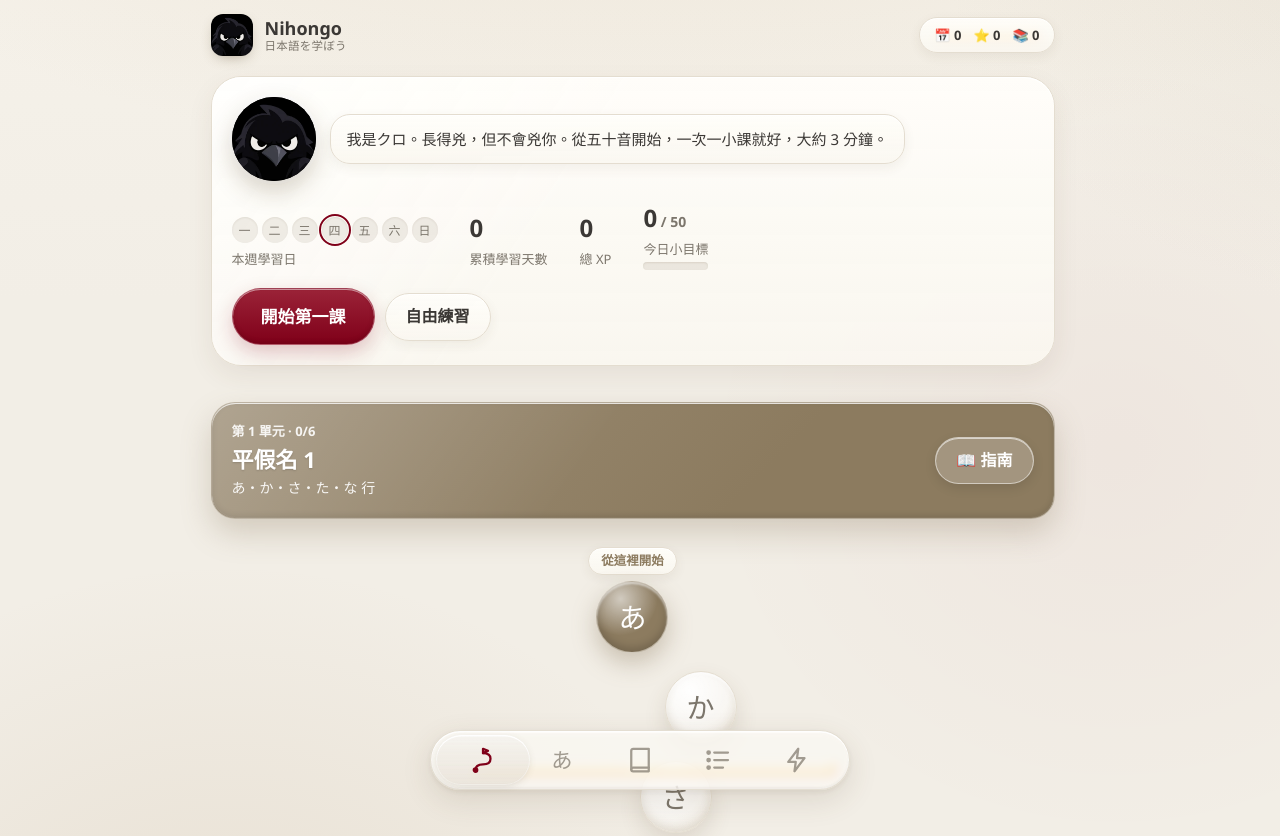
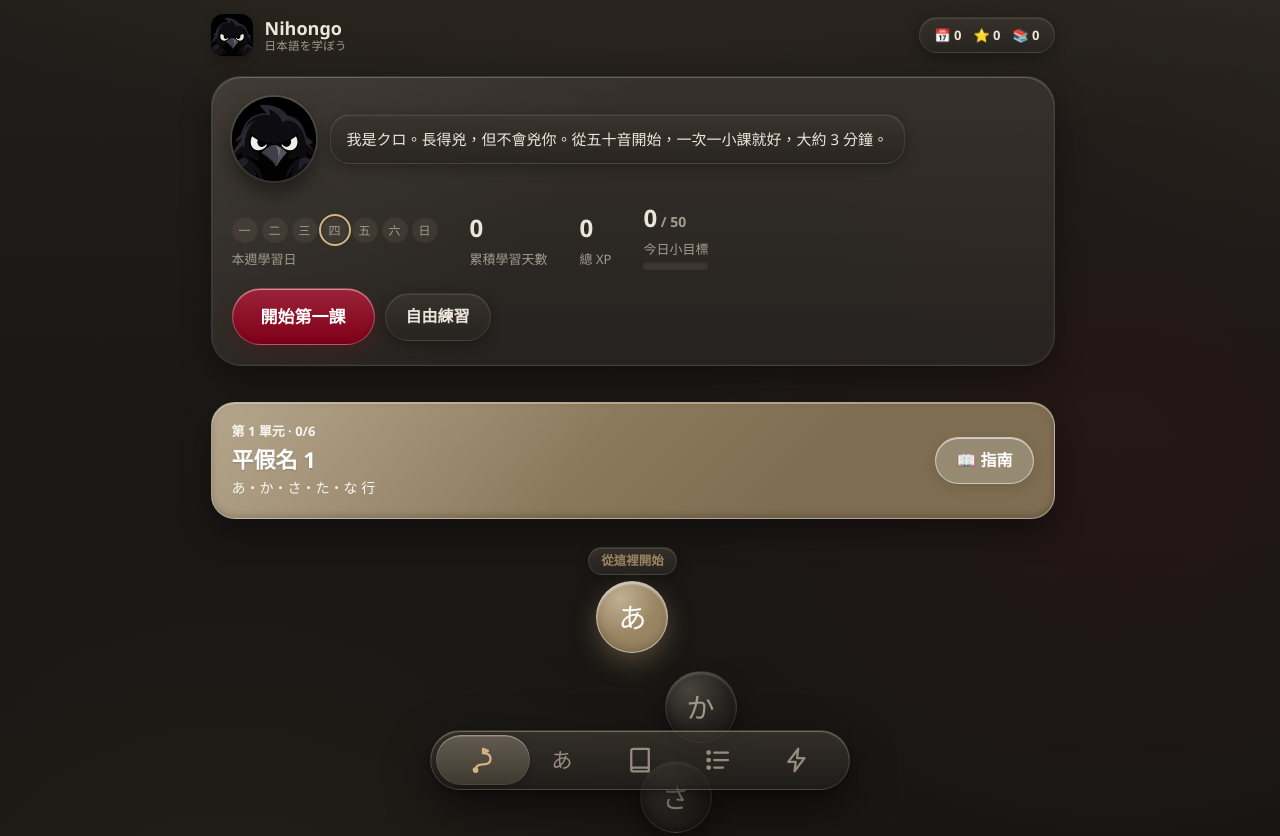
Before and after one commit to stocktracker-tw/nihongo, a plain HTML site: page index.html in a window 1280 px wide. Shown: the top 836 px of the page. Drawn offline with Linux system fonts and the light colour scheme.

Commit message:
Dark MUJI-toned liquid glass
Sumi-ink background with faint wood and MUJI-red glow, burnt-umber
glass cards, kinari text, MUJI red buttons, wood-gold active tab,
sage / terracotta feedback, muted natural unit colors.

Co-Authored-By: Claude Opus 5.5 <noreply@anthropic.com>

```diff
--- a/css/style.css
+++ b/css/style.css
@@ -3,30 +3,31 @@
    霧面玻璃卡片、頂緣鏡面高光、浮動玻璃膠囊分頁列、SVG 邊緣折射
    ===================================================================== */
 :root {
-  color-scheme: light;
-  /* 無印良品色調：生成り（未漂白的米白）、亞麻、原木、灰褐、無印紅 */
-  --bg: #f2eee6;
-  --ink: #3b3835;
-  --ink-2: #7c766c;
-  --line: #e3dccf;
-  --accent: #7f0019;            /* 無印紅（勃艮第） */
-  --accent-2: #a2001d;
-  --accent-soft: rgba(127,0,25,.08);
+  color-scheme: dark;
+  /* 深色無印良品：墨色底、焦茶玻璃、生成り（米白）文字、無印紅、原木 */
+  --bg: #1b1916;
+  --ink: #ece6da;
+  --ink-2: #a39b8e;
+  --line: rgba(236,226,208,.11);
+  --accent: #d0606c;            /* 無印紅（深色底提亮） */
+  --accent-2: #b8404e;
+  --accent-soft: rgba(208,96,108,.14);
   --indigo: var(--accent);
   --indigo-soft: var(--accent-soft);
-  --amber: #7f0019;             /* 選取分頁：無印紅 */
-  --wood: #a8865a;
-  --good: #6b8a5c;              /* 抹茶綠 */
-  --good-soft: rgba(107,138,92,.13);
-  --bad: #b0533c;               /* 赤陶 */
-  --bad-soft: rgba(176,83,60,.11);
-  --warn: #b08a4a;              /* 黃土 */
-  --glass: linear-gradient(180deg, rgba(255,254,250,.94), rgba(250,247,240,.9));
-  --glass-weak: rgba(252,250,245,.78);
-  --glass-border: #e4ddd0;
-  --shadow: 0 10px 26px rgba(90,70,40,.08), inset 0 1px 0 #fff;
-  --shadow-sm: 0 4px 12px rgba(90,70,40,.07), inset 0 1px 0 #fff;
-  --sheen: linear-gradient(125deg, rgba(255,255,255,.55), rgba(255,255,255,0) 42%);
+  --amber: #d6b483;             /* 選取分頁：原木金 */
+  --wood: #c4a272;
+  --good: #9cb98c;              /* 抹茶綠 */
+  --good-soft: rgba(156,185,140,.14);
+  --bad: #d98a72;               /* 赤陶 */
+  --bad-soft: rgba(217,138,114,.14);
+  --warn: #d0a865;              /* 黃土 */
+  --glass: linear-gradient(180deg, rgba(58,53,47,.82), rgba(40,37,33,.86));
+  --glass-weak: rgba(44,40,36,.84);
+  --glass-border: rgba(236,226,208,.1);
+  --hi: rgba(255,244,226,.1);   /* 頂緣高光 */
+  --shadow: 0 12px 30px rgba(0,0,0,.38), inset 0 1px 0 var(--hi);
+  --shadow-sm: 0 4px 14px rgba(0,0,0,.3), inset 0 1px 0 var(--hi);
+  --sheen: linear-gradient(125deg, rgba(255,244,226,.06), rgba(255,244,226,0) 42%);
   --radius: 24px;
   --jp: "Noto Sans JP", "Hiragino Sans", "Yu Gothic", "Meiryo", sans-serif;
   --ui: "Segoe UI", "Microsoft JhengHei", "Noto Sans TC", system-ui, -apple-system, sans-serif;
@@ -42,11 +43,11 @@ body {
 body::before {
   content: ""; position: fixed; inset: -12%; z-index: -1; pointer-events: none;
   background:
-    radial-gradient(1500px 660px at 50% -14%, rgba(214,196,166,.28), transparent 62%),
-    radial-gradient(820px 640px at 98% 4%, rgba(190,175,150,.18), transparent 56%),
-    radial-gradient(760px 720px at 80% 55%, rgba(127,0,25,.035), transparent 55%),
-    radial-gradient(900px 820px at 24% 116%, rgba(168,134,90,.16), transparent 60%),
-    linear-gradient(180deg, #f6f2ea, #f2eee6 40%, #f2eee6);
+    radial-gradient(1500px 660px at 50% -14%, rgba(168,134,90,.16), transparent 62%),
+    radial-gradient(820px 640px at 98% 4%, rgba(196,162,114,.08), transparent 56%),
+    radial-gradient(760px 720px at 80% 55%, rgba(127,0,25,.10), transparent 55%),
+    radial-gradient(900px 820px at 24% 116%, rgba(120,96,64,.14), transparent 60%),
+    linear-gradient(180deg, #221f1b, #1b1916 45%, #181613);
 }
 .jp { font-family: var(--jp); }
 button { font: inherit; color: inherit; cursor: pointer; }
@@ -66,7 +67,7 @@ a { color: var(--accent); }
 .path-head, .result.card { border-radius: 30px; }
 .card::after, .path-head::after, .unit-banner::after, .pop::after {
   content: ""; position: absolute; inset: 0; border-radius: inherit; pointer-events: none;
-  box-shadow: inset 0 1px 0.5px rgba(255,255,255,.5), inset 0 0 0 1px rgba(255,255,255,.05);
+  box-shadow: inset 0 1px 0.5px rgba(255,244,226,.12), inset 0 0 0 1px rgba(255,244,226,.03);
   background: var(--sheen);
 }
 
@@ -75,7 +76,7 @@ a { color: var(--accent); }
   max-width: 880px; margin: 0 auto; display: flex; align-items: center; gap: 12px;
   padding: calc(14px + env(safe-area-inset-top, 0px)) 18px 6px;
 }
-.brandlogo { width: 42px; height: 42px; border-radius: 12px; overflow: hidden; flex-shrink: 0; box-shadow: 0 5px 14px -5px rgba(90,70,40,.45); }
+.brandlogo { width: 42px; height: 42px; border-radius: 12px; overflow: hidden; flex-shrink: 0; box-shadow: 0 5px 14px -5px rgba(0,0,0,.45); }
 .brandlogo img { width: 100%; height: 100%; display: block; }
 .brandname { display: flex; flex-direction: column; font-weight: 800; font-size: 18px; line-height: 1.15; }
 .brandname small { font-size: 11.5px; font-weight: 500; color: var(--ink-2); letter-spacing: .02em; }
@@ -93,12 +94,9 @@ a { color: var(--accent); }
   position: fixed; z-index: 60; bottom: var(--barbot); left: calc(50% - var(--bargrp) / 2); width: var(--bargrp);
   display: flex; gap: 0; padding: 8px 13px; border-radius: 999px; touch-action: none; user-select: none; -webkit-user-select: none;
   transition: width var(--press) var(--ease), left var(--press) var(--ease), bottom var(--press) var(--ease), padding var(--press) var(--ease);
-  border: 1px solid rgba(226,219,207,.9); background: rgba(250,247,241,.86);
+  border: 1px solid rgba(236,226,208,.13); background: linear-gradient(180deg, rgba(62,57,50,.7), rgba(34,31,28,.78));
   -webkit-backdrop-filter: blur(16px) saturate(2); backdrop-filter: blur(16px) saturate(2);
-  box-shadow: 0 10px 30px rgba(90,70,40,.14), 0 2px 6px rgba(90,70,40,.07),
-    inset 0 0 0 1px rgba(255,255,255,.3), inset 0 1.5px 0 rgba(255,255,255,.95),
-    inset 3px 4px 10px -6px rgba(255,255,255,.95), inset -3px -4px 10px -7px rgba(255,255,255,.55),
-    inset 0 -1.5px 3px -1px rgba(110,90,60,.26);
+  box-shadow: 0 16px 44px rgba(0,0,0,.55), 0 2px 6px rgba(0,0,0,.3), inset 0 1px 0.5px rgba(255,244,226,.28), inset 0 0 0 1px rgba(255,244,226,.03), inset 0 -1.5px 3px -1px rgba(0,0,0,.45);
 }
 .tabbar.press { width: calc(var(--bargrp) + 12px); left: calc(50% - (var(--bargrp) + 12px) / 2); bottom: calc(var(--barbot) - 1.5px); padding: 8.7px 13px; }
 .tabbar a.tab {
@@ -107,7 +105,7 @@ a { color: var(--accent); }
 }
 .tabbar a.tab:focus:not(:focus-visible) { outline: none; }
 .tabbar a.tab .lb { position: absolute; width: 1px; height: 1px; overflow: hidden; clip: rect(0 0 0 0); }
-.tabbar a.tab .ic { display: block; width: 30px; height: 30px; color: #8a8378; opacity: .8; transition: color .16s, opacity .18s, width var(--press) var(--ease), height var(--press) var(--ease); }
+.tabbar a.tab .ic { display: block; width: 30px; height: 30px; color: #a89f91; opacity: .85; transition: color .16s, opacity .18s, width var(--press) var(--ease), height var(--press) var(--ease); }
 .tabbar a.tab .ic svg { width: 100%; height: 100%; display: block; }
 .tabbar.press a.tab .ic { width: 32px; height: 32px; }
 .tabbar a.tab.hl .ic { opacity: 1; color: var(--amber); }
@@ -119,14 +117,14 @@ a { color: var(--accent); }
 .tabbar .tabcap::before, .tabbar .tabcap::after { content: ""; position: absolute; inset: 0; border-radius: inherit; transition: opacity var(--press) var(--ease); }
 /* 靜止：霧面膠囊 */
 .tabbar .tabcap::before { opacity: 1;
-  background: linear-gradient(rgba(255,255,255,.62), rgba(255,255,255,.18)), rgba(216,206,190,.55);
-  box-shadow: inset 0 1.5px 0 rgba(255,255,255,.9), inset 0 0 0 1px rgba(255,255,255,.45), inset 0 -1px 2px -1px rgba(110,90,60,.18), 0 2px 8px -3px rgba(110,95,75,.3); }
+  background: linear-gradient(rgba(255,244,226,.18), rgba(255,244,226,.05)), rgba(120,104,84,.22);
+  box-shadow: inset 0 1.5px 0 rgba(255,244,226,.3), inset 0 0 0 1px rgba(255,244,226,.1), inset 0 -1px 2px -1px rgba(0,0,0,.4), 0 2px 8px -3px rgba(0,0,0,.6); }
 /* 按住：透鏡（中心透明、邊緣色散） */
 .tabbar .tabcap::after { opacity: 0;
-  background: radial-gradient(closest-side, rgba(255,255,255,0) 58%, rgba(150,135,110,.1) 84%, rgba(150,135,110,.24) 100%);
-  box-shadow: inset 0 0 0 1px rgba(255,255,255,.9), inset 0 2px 2.5px -1px rgba(46,190,225,.55), inset 2px 0 2.5px -1px rgba(228,163,32,.5),
-    inset -2px 0 2.5px -1px rgba(228,163,32,.5), inset 0 -2px 2.5px -1px rgba(104,92,214,.52), inset 0 1.5px 1px rgba(255,255,255,.75),
-    inset 0 -1px 2px -1px rgba(110,90,60,.28), 0 4px 14px -5px rgba(90,70,40,.35); }
+  background: radial-gradient(closest-side, rgba(255,244,226,0) 58%, rgba(214,180,131,.06) 84%, rgba(214,180,131,.16) 100%);
+  box-shadow: inset 0 0 0 1px rgba(255,244,226,.4), inset 0 2px 2.5px -1px rgba(46,190,225,.55), inset 2px 0 2.5px -1px rgba(228,163,32,.5),
+    inset -2px 0 2.5px -1px rgba(228,163,32,.5), inset 0 -2px 2.5px -1px rgba(104,92,214,.52), inset 0 1.5px 1px rgba(255,244,226,.35),
+    inset 0 -1px 2px -1px rgba(110,90,60,.28), 0 4px 14px -5px rgba(0,0,0,.35); }
 .tabbar .tabcap.grab::before { opacity: 0; }
 .tabbar .tabcap.grab::after { opacity: 1; }
 
@@ -160,7 +158,7 @@ h2 { font-size: 17px; margin: 28px 0 12px; padding-left: 10px; border-left: 3px
   transition: transform .1s, box-shadow .15s, filter .15s; color: var(--ink);
 }
 a.btn, a.chip, a.icon-btn { text-decoration: none; display: inline-block; color: var(--ink); }
-.btn:hover { filter: brightness(1.03); box-shadow: 0 6px 18px rgba(90,70,40,.12), inset 0 1px 0 #fff; }
+.btn:hover { filter: brightness(1.12); box-shadow: 0 6px 18px rgba(0,0,0,.35), inset 0 1px 0 var(--hi); }
 .btn:active { transform: scale(.97); }
 .btn.primary, .btn.indigo, a.btn.primary, a.btn.indigo {
   background: linear-gradient(180deg, #9b2338, #7f0019); border-color: rgba(255,255,255,.25); color: #fff;
@@ -179,7 +177,7 @@ a.btn, a.chip, a.icon-btn { text-decoration: none; display: inline-block; color:
 .stat .num { font-size: 28px; font-weight: 700; }
 .stat .lbl { font-size: 13px; color: var(--ink-2); }
 
-.bar { height: 8px; background: rgba(150,135,110,.16); border-radius: 99px; overflow: hidden; box-shadow: inset 0 1px 2px rgba(90,70,40,.12); }
+.bar { height: 8px; background: rgba(150,135,110,.16); border-radius: 99px; overflow: hidden; box-shadow: inset 0 1px 2px rgba(0,0,0,.12); }
 .bar > i { display: block; height: 100%; border-radius: 99px; transition: width .3s; background: linear-gradient(90deg, #8ea97f, #6b8a5c); box-shadow: inset 0 1px 0 rgba(255,255,255,.45); }
 
 .tag { display: inline-block; font-size: 12px; padding: 3px 11px; border-radius: 99px; background: var(--accent-soft); color: var(--accent); font-weight: 700; }
@@ -189,7 +187,7 @@ a.btn, a.chip, a.icon-btn { text-decoration: none; display: inline-block; color:
 .path-head { display: grid; gap: 18px; margin-bottom: 8px; }
 .mascot-row { display: flex; align-items: center; gap: 14px; }
 .mascot { flex-shrink: 0; display: block; margin: 0 auto; border-radius: 50%; background: #000;
-  box-shadow: 0 10px 24px rgba(90,70,40,.25), 0 0 0 3px rgba(255,255,255,.9); }
+  box-shadow: 0 10px 24px rgba(0,0,0,.5), 0 0 0 2px rgba(236,226,208,.16); }
 .mascot.hop { animation: hop .6s ease .2s 2; }
 @keyframes hop { 40% { transform: translateY(-12px); } 60% { transform: translateY(-12px) rotate(-4deg); } }
 .mascot-row .mascot { margin: 0; }
@@ -198,16 +196,16 @@ a.btn, a.chip, a.icon-btn { text-decoration: none; display: inline-block; color:
 .head-stats .num { font-size: 24px; }
 .week { display: flex; gap: 4px; margin-bottom: 4px; }
 .wd { width: 26px; height: 26px; border-radius: 50%; display: grid; place-items: center; font-size: 12px;
-  background: rgba(150,135,110,.14); color: var(--ink-2); box-shadow: inset 0 1px 2px rgba(90,70,40,.1); }
+  background: rgba(150,135,110,.14); color: var(--ink-2); box-shadow: inset 0 1px 2px rgba(0,0,0,.1); }
 .wd.on { background: linear-gradient(180deg, #8ea97f, #6b8a5c); color: #fff; box-shadow: 0 3px 8px rgba(107,138,92,.3), inset 0 1px 0 rgba(255,255,255,.45); }
 .wd.today { outline: 2px solid var(--amber); outline-offset: 1px; }
 
 .unit { margin-top: 36px; }
 .unit-banner {
   position: relative; color: #fff; border-radius: var(--radius); padding: 18px 20px; display: flex; justify-content: space-between; align-items: center; gap: 12px;
-  background: linear-gradient(135deg, color-mix(in srgb, var(--c) 86%, #fff), var(--c) 65%);
+  background: linear-gradient(135deg, color-mix(in srgb, var(--c) 92%, #fff), color-mix(in srgb, var(--c) 82%, #000) 70%);
   border: 1px solid rgba(255,255,255,.35);
-  box-shadow: 0 14px 30px color-mix(in srgb, var(--c) 30%, transparent), inset 0 1px 0 rgba(255,255,255,.55), inset 0 -2px 6px rgba(0,0,0,.12);
+  box-shadow: 0 14px 30px rgba(0,0,0,.4), inset 0 1px 0 rgba(255,244,226,.3), inset 0 -2px 6px rgba(0,0,0,.25);
 }
 .unit-banner::after { background: linear-gradient(125deg, rgba(255,255,255,.2), rgba(255,255,255,0) 45%); }
 .unit-banner > * { position: relative; z-index: 1; }
@@ -221,15 +219,15 @@ a.btn, a.chip, a.icon-btn { text-decoration: none; display: inline-block; color:
 .node {
   width: 72px; height: 72px; border-radius: 50%; font-size: 28px; font-family: var(--jp); color: var(--ink-2);
   border: 1px solid var(--glass-border);
-  background: radial-gradient(circle at 34% 26%, rgba(255,255,255,.95), rgba(255,255,255,.5) 55%, rgba(236,229,217,.7));
-  box-shadow: 0 10px 22px rgba(90,70,40,.14), inset 0 -4px 8px rgba(110,90,60,.14), inset 0 2px 2px #fff;
+  background: radial-gradient(circle at 34% 26%, rgba(255,244,226,.2), rgba(255,244,226,.06) 55%, rgba(30,27,24,.6));
+  box-shadow: 0 10px 22px rgba(0,0,0,.42), inset 0 -4px 8px rgba(0,0,0,.3), inset 0 2px 2px rgba(255,244,226,.18);
   transition: transform .12s;
 }
 .node:hover { transform: translateY(-2px) scale(1.03); }
 .node:active { transform: scale(.95); }
 .node.done, .node.current {
   color: #fff; border-color: rgba(255,255,255,.4);
-  background: radial-gradient(circle at 34% 24%, rgba(255,255,255,.6), rgba(255,255,255,0) 52%), var(--c);
+  background: radial-gradient(circle at 34% 24%, rgba(255,244,226,.38), rgba(255,244,226,0) 52%), var(--c);
   box-shadow: 0 10px 24px color-mix(in srgb, var(--c) 40%, transparent), inset 0 -4px 8px rgba(0,0,0,.18), inset 0 2px 2px rgba(255,255,255,.55);
 }
 .node.current { animation: glow 2.4s ease-in-out 4; }
@@ -237,7 +235,7 @@ a.btn, a.chip, a.icon-btn { text-decoration: none; display: inline-block; color:
 .node.review:not(.done) { font-size: 30px; }
 .node-label { font-size: 12.5px; font-weight: 700; color: var(--c); padding: 3px 12px; border-radius: 999px;
   background: var(--glass); border: 1px solid var(--glass-border); box-shadow: var(--shadow-sm); }
-.pop { position: relative; width: min(320px, 92%); border-radius: 22px; padding: 14px 16px; box-shadow: 0 14px 34px rgba(90,70,40,.16), inset 0 1px 0 #fff;
+.pop { position: relative; width: min(320px, 92%); border-radius: 22px; padding: 14px 16px; box-shadow: 0 14px 34px rgba(0,0,0,.45), inset 0 1px 0 var(--hi);
   border-color: color-mix(in srgb, var(--c) 45%, var(--glass-border)); background: var(--glass-weak); }
 .pop > * { position: relative; z-index: 1; }
 .pop .btn.primary { background: radial-gradient(circle at 30% 0%, rgba(255,255,255,.35), transparent 60%), var(--c); box-shadow: 0 8px 18px color-mix(in srgb, var(--c) 35%, transparent), inset 0 1px 0 rgba(255,255,255,.5); }
@@ -260,7 +258,7 @@ a.btn, a.chip, a.icon-btn { text-decoration: none; display: inline-block; color:
 @media (max-width: 640px) { .detail { grid-template-columns: 1fr; } }
 .big-kana { font-family: var(--jp); font-size: 120px; line-height: 1; text-align: center; }
 .canvas-wrap { position: relative; aspect-ratio: 1; max-width: 300px; width: 100%; margin: 0 auto; border-radius: 22px; border: 1px solid var(--glass-border); overflow: hidden;
-  background-color: var(--glass-weak); box-shadow: inset 0 2px 6px rgba(90,70,40,.08);
+  background-color: var(--glass-weak); box-shadow: inset 0 2px 6px rgba(0,0,0,.08);
   background-image: linear-gradient(var(--line) 1px, transparent 1px), linear-gradient(90deg, var(--line) 1px, transparent 1px);
   background-size: 50% 50%; background-position: center; }
 .canvas-wrap .guide { position: absolute; inset: 0; display: grid; place-items: center; font-family: var(--jp); font-size: 200px; color: var(--ink); opacity: .1; pointer-events: none; line-height: 1; }
@@ -277,7 +275,7 @@ a.btn, a.chip, a.icon-btn { text-decoration: none; display: inline-block; color:
 .prompt-word.sent { font-size: clamp(24px, 5.5vw, 34px); }
 .prompt-meaning { font-size: 22px; font-weight: 600; }
 .prompt-reading { font-family: var(--jp); font-size: 20px; color: var(--ink-2); }
-.teach-emoji { font-size: 64px; line-height: 1.2; margin: 6px 0; filter: drop-shadow(0 8px 14px rgba(90,70,40,.18)); }
+.teach-emoji { font-size: 64px; line-height: 1.2; margin: 6px 0; filter: drop-shadow(0 8px 14px rgba(0,0,0,.18)); }
 
 .choices { display: grid; grid-template-columns: 1fr 1fr; gap: 10px; margin-top: 16px; }
 .choice { border-radius: 20px; padding: 14px; font-size: 18px; box-shadow: var(--shadow-sm); transition: transform .1s, border-color .15s; }
@@ -291,7 +289,7 @@ a.btn, a.chip, a.icon-btn { text-decoration: none; display: inline-block; color:
 .choice.sel { border-color: var(--accent); background: var(--accent-soft); box-shadow: 0 0 0 3px color-mix(in srgb, var(--accent) 22%, transparent); }
 .choices.pics { grid-template-columns: repeat(auto-fit, minmax(120px, 1fr)); }
 .choices.pics .choice { display: flex; flex-direction: column; align-items: center; gap: 4px; padding: 16px 8px; }
-.pic { font-size: 40px; line-height: 1.2; filter: drop-shadow(0 6px 10px rgba(90,70,40,.15)); }
+.pic { font-size: 40px; line-height: 1.2; filter: drop-shadow(0 6px 10px rgba(0,0,0,.15)); }
 .match { display: grid; grid-template-columns: 1fr 1fr; gap: 12px; margin-top: 16px; }
 .match .col { display: grid; gap: 10px; }
 .match .choice { font-size: 17px; }
@@ -300,9 +298,9 @@ a.btn, a.chip, a.icon-btn { text-decoration: none; display: inline-block; color:
 
 .answer-input {
   width: 100%; font-family: var(--jp); font-size: 24px; text-align: center; padding: 14px; border-radius: 20px;
-  outline: none; margin-top: 16px; box-shadow: inset 0 2px 6px rgba(90,70,40,.08), 0 1px 0 #fff;
+  outline: none; margin-top: 16px; box-shadow: inset 0 2px 6px rgba(0,0,0,.25), 0 1px 0 rgba(255,244,226,.04);
 }
-.answer-input:focus { border-color: var(--accent); box-shadow: 0 0 0 4px var(--accent-soft), inset 0 2px 6px rgba(90,70,40,.08); }
+.answer-input:focus { border-color: var(--accent); box-shadow: 0 0 0 4px var(--accent-soft), inset 0 2px 6px rgba(0,0,0,.08); }
 .answer-input.correct { border-color: var(--good); background: var(--good-soft); }
 .answer-input.wrong { border-color: var(--bad); background: var(--bad-soft); animation: shake .3s; }
 @keyframes shake { 25% { transform: translateX(-6px); } 75% { transform: translateX(6px); } }
@@ -358,8 +356,8 @@ a.btn, a.chip, a.icon-btn { text-decoration: none; display: inline-block; color:
 .field select, .field input[type=number] { padding: 8px 14px; border-radius: 999px; box-shadow: var(--shadow-sm); }
 .switch { position: relative; width: 50px; height: 30px; flex-shrink: 0; }
 .switch input { opacity: 0; width: 0; height: 0; }
-.switch span { position: absolute; inset: 0; background: rgba(150,135,110,.28); border-radius: 99px; transition: .2s; cursor: pointer; box-shadow: inset 0 1px 3px rgba(90,70,40,.18); }
-.switch span::after { content: ""; position: absolute; width: 24px; height: 24px; left: 3px; top: 3px; background: #fff; border-radius: 50%; transition: .2s; box-shadow: 0 2px 6px rgba(90,70,40,.25); }
+.switch span { position: absolute; inset: 0; background: rgba(150,135,110,.28); border-radius: 99px; transition: .2s; cursor: pointer; box-shadow: inset 0 1px 3px rgba(0,0,0,.18); }
+.switch span::after { content: ""; position: absolute; width: 24px; height: 24px; left: 3px; top: 3px; background: #fff; border-radius: 50%; transition: .2s; box-shadow: 0 2px 6px rgba(0,0,0,.25); }
 .switch input:checked + span { background: var(--good); }
 .switch input:checked + span::after { transform: translateX(20px); }
 
@@ -369,7 +367,7 @@ a.btn, a.chip, a.icon-btn { text-decoration: none; display: inline-block; color:
 
 .toast {
   position: fixed; left: 0; right: 0; margin: 0 auto; width: max-content; max-width: 90vw; bottom: 92px; opacity: 0; transform: translateY(14px);
-  background: rgba(59,56,53,.86); color: #fff; padding: 10px 20px; border-radius: 999px; transition: .25s; pointer-events: none; z-index: 100;
+  background: rgba(236,230,218,.92); color: #2a2622; padding: 10px 20px; border-radius: 999px; transition: .25s; pointer-events: none; z-index: 100;
   -webkit-backdrop-filter: blur(16px); backdrop-filter: blur(16px); box-shadow: 0 10px 30px rgba(0,0,0,.2), inset 0 1px 0 rgba(255,255,255,.25);
 }
 .toast.show { opacity: 1; transform: none; }
--- a/js/app.js
+++ b/js/app.js
@@ -18,7 +18,7 @@ const esc = s => String(s).replace(/[&<>"']/g, c => ({ '&': '&amp;', '<': '&lt;'
 
 // ===== 狀態 =====
 const KEY = 'nihongo-dojo-v1'; // 沿用舊 key，保留既有進度
-// 沒有設定頁：全部用固定值（無印良品淺色、振假名、自動發音、正常語速、每日小目標 50 XP）
+// 沒有設定頁：全部用固定值（深色無印良品、振假名、自動發音、正常語速、每日小目標 50 XP）
 const SETTINGS = Object.freeze({ goal: 50, newPerDay: 10, furigana: true, autoplay: true, rate: 0.9 });
 let state = load();
 function load() {
@@ -188,7 +188,7 @@ view.addEventListener('click', e => {
   if (b) { e.stopPropagation(); speak(b.dataset.say); }
 });
 
-function applyTheme() { document.documentElement.dataset.theme = 'light'; }
+function applyTheme() { document.documentElement.dataset.theme = 'dark'; }
 
 function renderMini() {
   const el = $('#miniStats');
--- a/js/lesson.js
+++ b/js/lesson.js
@@ -6,7 +6,7 @@
 // =====================================================================
 
 const COURSE_WORDS = [];
-const UNIT_COLORS = ['#8c7b5f', '#6b8a5c', '#7f0019', '#a8865a', '#5f6e78', '#8f6b55', '#707d5a', '#9a7b4f', '#56636e', '#7c6a80', '#a0634a'];
+const UNIT_COLORS = ['#9a8562', '#6f8f60', '#8f1a2c', '#a8865a', '#5f7480', '#94705a', '#737f5c', '#a07f50', '#5a6a76', '#80708a', '#a5664c'];
 
 function cw(u, k) { const [w, zh, e] = u.words[k]; return { key: k, word: w, reading: k, zh, emoji: e, id: courseItemId(k) }; }
 function courseItemId(k) {
--- a/sw.js
+++ b/sw.js
@@ -1,6 +1,6 @@
 // 離線快取（stale-while-revalidate）：
 // 先用快取立刻顯示，同時在背景抓新版存起來，下次開啟就是最新版。
-const CACHE = 'nihongo-v8';
+const CACHE = 'nihongo-v9';
 const ASSETS = ['./', 'index.html', 'css/style.css', 'js/data.js', 'js/course.js', 'js/lesson.js', 'js/app.js', 'manifest.json',
   'img/favicon-64.png', 'img/icon-192.png', 'img/apple-touch-icon.png', 'img/kuro.webp', 'img/glassmap.png'];
 
```
Also changed, not shown: index.html (+2 -2 lines), manifest.json, 1 other file.
